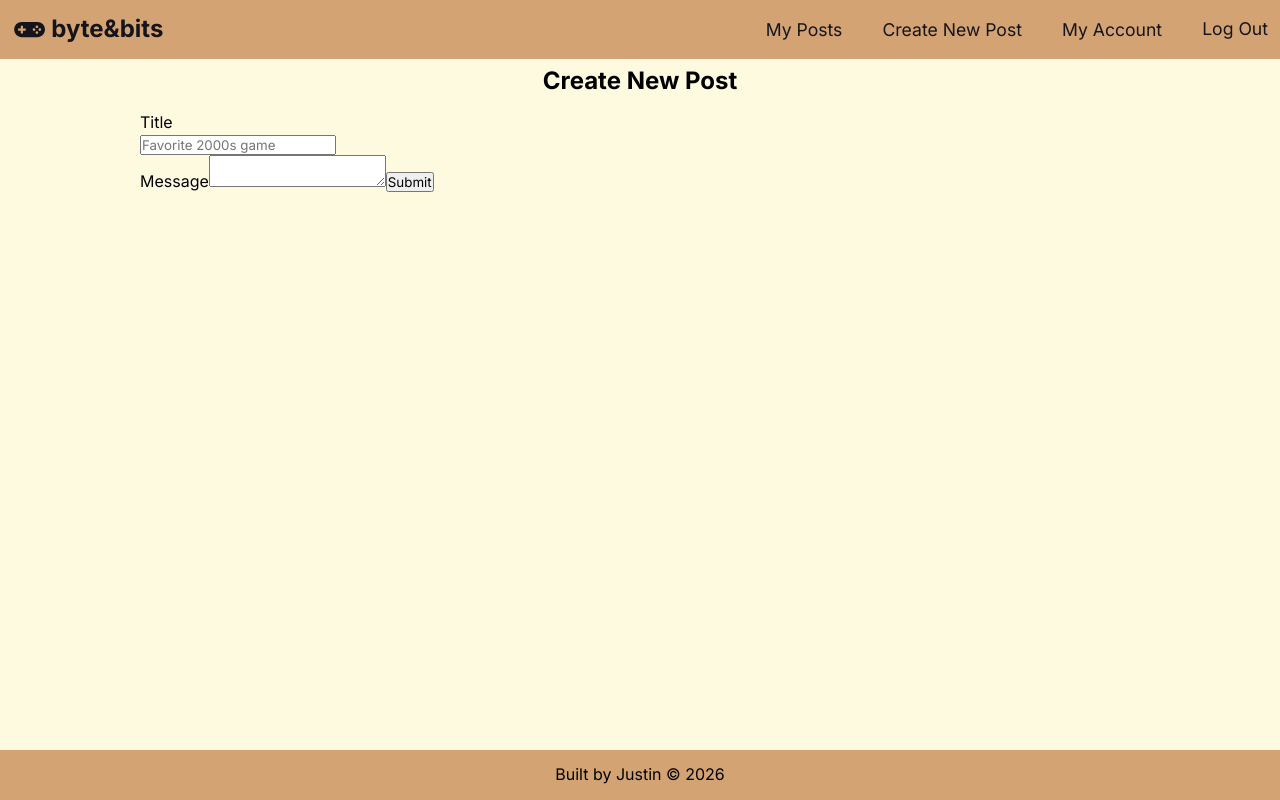
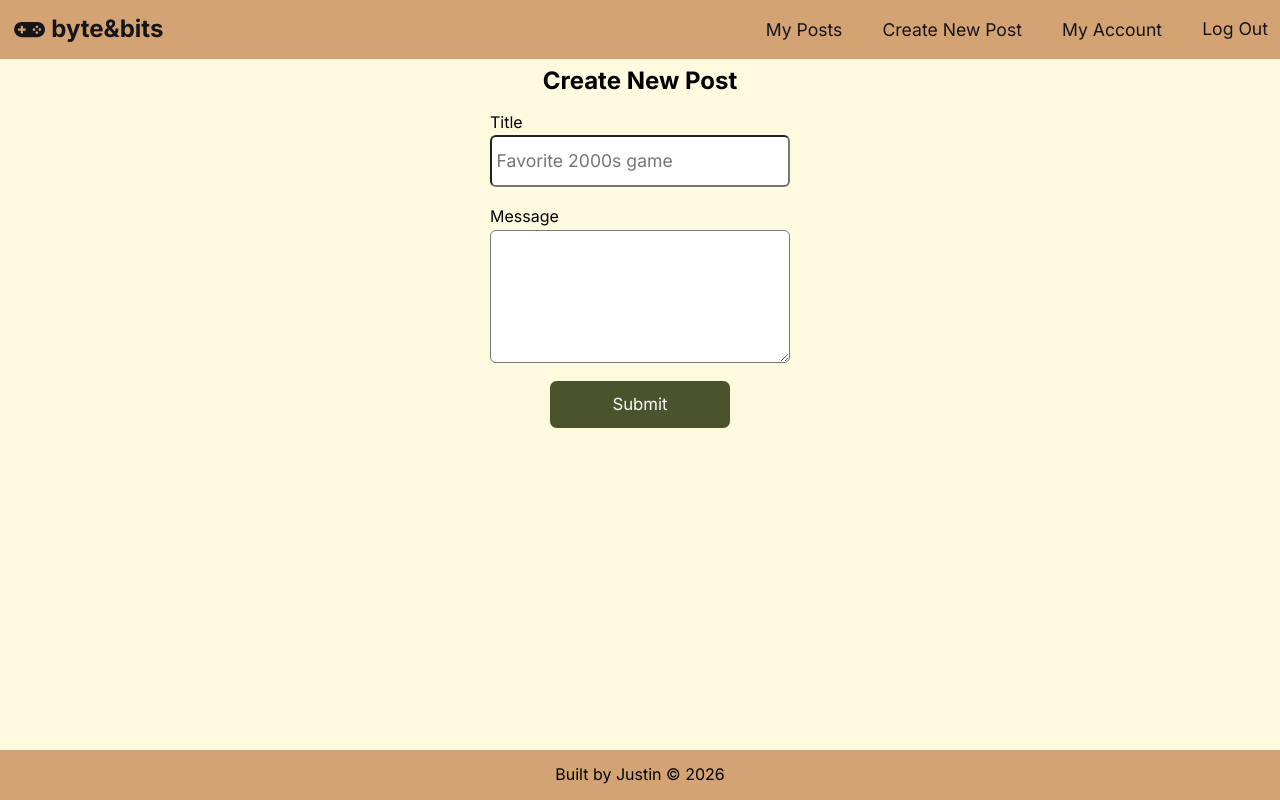
Before and after one commit to justinjones38/retro-game-forum, a React (Vite) app: page /create-post in a window 1280 px wide. Built offline with nearby package versions, Linux system fonts and the light colour scheme; no server answers; sample sign-in values are in the browser's storage.

Commit message:
adjusted styling for createPost page

```diff
--- /dev/null
+++ b/src/components/buttons/Button.jsx
@@ -0,0 +1,7 @@
+import styles from "./Button.module.css"
+
+export default function Button({children, ...restProps}) {
+  return (
+    <button className={styles.btn} {...restProps}>{children}</button>
+  )
+}
--- /dev/null
+++ b/src/components/buttons/Button.module.css
@@ -0,0 +1,17 @@
+.btn {
+  display: block;
+  font-size: 1.05rem;
+  width: 60%;
+  max-width: 180px;
+  padding: 0.8em 1.5em;
+  margin: 1em auto;
+  background-color: var(--primary-btn-bg-color);
+  color: var(--primary-btn-color);
+  transition: 0.3s background-color;
+  border: none;
+  border-radius: 6.5px;
+}
+
+.btn:focus, .btn:hover {
+  background-color: var(--primary-btn-bg-hover-color);
+}
--- a/src/pages/CreatePost.jsx
+++ b/src/pages/CreatePost.jsx
@@ -2,6 +2,7 @@ import { useState } from "react";
 import styles from "./CreatePost.module.css";
 import { Navigate, useNavigate } from "react-router";
 import { supabase } from "../services/createClient";
+import Button from "../components/buttons/Button";
 
 export default function CreatePost() {
   const username = localStorage.getItem("username");
@@ -9,6 +10,8 @@ export default function CreatePost() {
     title: "",
     message: ""
   })
+  const [loading, setLoading] = useState(false);
+  const [error, setError] = useState(false);
 
   const navigate = useNavigate();
 
@@ -25,13 +28,14 @@ export default function CreatePost() {
     }
 
     try {
+      setLoading(true)
       const {data, error} = await supabase
         .from("users")
         .select("*")
         .eq("username", username)
         .single()
       if(error) {
-        throw new Error();
+        throw new Error("Cannot fetch data");
       }
 
       await supabase
@@ -46,7 +50,10 @@ export default function CreatePost() {
 
 
     } catch(error) {
+      setError(true)
       console.log(error);
+    } finally {
+      setLoading(false);
     }
 
   }
@@ -61,7 +68,7 @@ export default function CreatePost() {
     <section className={styles.container}>
       <h2 className={styles.title}>Create New Post</h2>
       <form className={styles.form} onSubmit={handleSubmit}>
-        <label htmlFor="title" className={styles.input}>Title</label>
+        <label htmlFor="title" className={styles.label}>Title</label>
         <input
           type="text"
           value={post.title}
@@ -70,17 +77,22 @@ export default function CreatePost() {
           className={styles.input}
           name="title"
           id="title"
+          required
         />
-        <label htmlFor="message" className={styles.input}>Message</label>
+        <label htmlFor="message" className={styles.label}>Message</label>
         <textarea
           className={styles.textarea}
           value={post.message}
           onChange={handleChange}
           name="message"
           id="message"
+          className={styles.input}
+          rows={5}
+          cols={10}
+          required
         >
         </textarea>
-        <button>Submit</button>
+        <Button disabled={loading}>{loading ? "Submitting Form" : "Submit"}</Button>
       </form>
 
 
--- a/src/pages/CreatePost.module.css
+++ b/src/pages/CreatePost.module.css
@@ -0,0 +1,13 @@
+.form {
+  margin: 0 auto;
+  width: 98%;
+  max-width: 300px;
+}
+
+.input {
+  padding: 0.75em 0.26em;
+  border-radius: 6px;
+  width: 100%;
+  margin-bottom: 1em;
+  font-size: 1.1rem;
+}
--- a/src/pages/account-setup/CreateAccount.jsx
+++ b/src/pages/account-setup/CreateAccount.jsx
@@ -4,6 +4,7 @@ import { Link, useNavigate, useOutletContext } from "react-router";
 import { supabase } from "../../services/createClient";
 import { hashPassword } from "../../utils/utils";
 import FormInputs from "../../components/FormInputs";
+import Button from "../../components/buttons/Button";
 
 export default function Create() {
   const [formInputs, setFormInputs] = useState({
@@ -141,9 +142,9 @@ export default function Create() {
         Confirm Password
         </FormInputs>
 
-        <button className={styles.btn} disabled={loading}>
+        <Button disabled={loading}>
           {loading ? "Creating Account" : "Create Account"}
-        </button>
+        </Button>
       </form>
 
       <p className={styles.description}>
--- a/src/pages/account-setup/CreateAccount.module.css
+++ b/src/pages/account-setup/CreateAccount.module.css
@@ -11,23 +11,7 @@
   margin-top: 1em;
 }
 
-.btn {
-  display: block;
-  font-size: 1.05rem;
-  width: 60%;
-  max-width: 180px;
-  padding: 0.8em 1.5em;
-  margin: 1em auto;
-  background-color: var(--primary-btn-bg-color);
-  color: var(--primary-btn-color);
-  transition: 0.3s background-color;
-  border: none;
-  border-radius: 6.5px;
-}
 
-.btn:focus, .btn:hover {
-  background-color: var(--primary-btn-bg-hover-color);
-}
 
 .description {
   text-align: center;
--- a/src/styles/reset.css
+++ b/src/styles/reset.css
@@ -24,12 +24,12 @@ img {
   max-width: 100%;
 }
 
-img, input {
+img, input, textarea {
   display: block;
 }
 
 
-input, a, button {
+input, a, button, textarea {
   font-family: inherit;
 }
 
```
